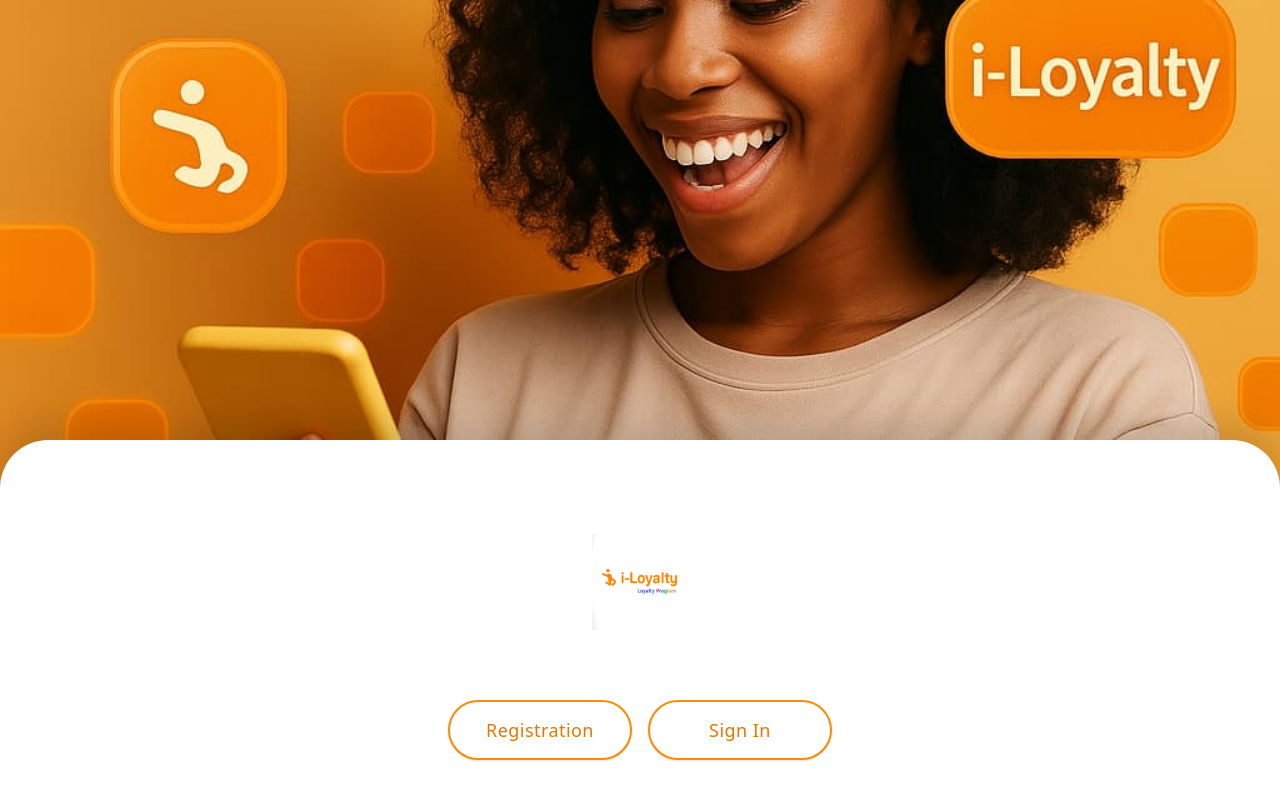
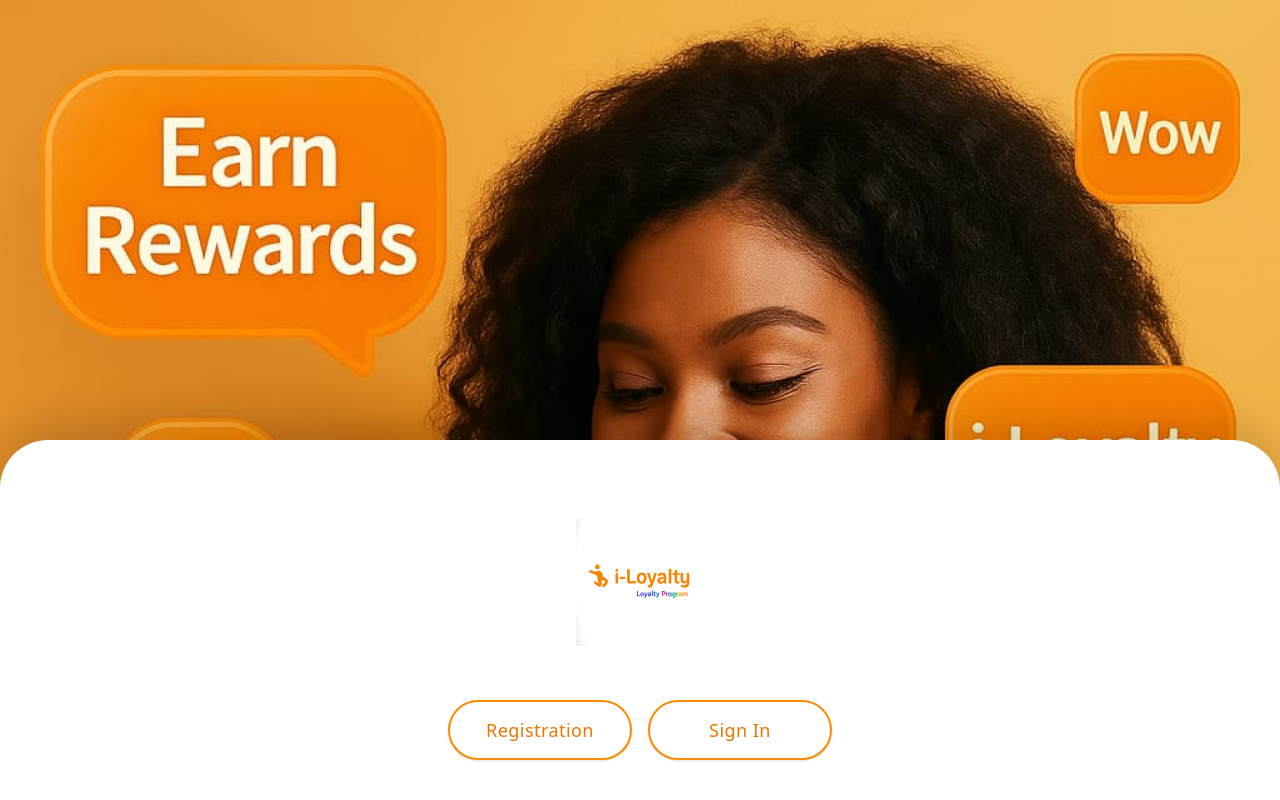
Before and after one commit to Kagz0525/i-loyalty-Antigravity, a React (Vite) app: page /landing in a window 1280 px wide. Built offline with nearby package versions, Linux system fonts and the light colour scheme.

Commit message:
Fix Landing screen layout: increase logo size, use dvh for height, and prevent image cropping

```diff
--- a/src/pages/Landing.tsx
+++ b/src/pages/Landing.tsx
@@ -5,23 +5,27 @@
   const navigate = useNavigate();
 
   return (
-    <div className="min-h-screen bg-[#FFFDF9] flex flex-col relative overflow-hidden">
+    <div className="min-h-[100dvh] bg-[#f89c1e] flex flex-col relative overflow-hidden">
       {/* Top half with the lady image */}
       <div
-        className="absolute top-0 left-0 right-0 h-[65vh] bg-cover bg-center"
-        style={{ backgroundImage: 'url(/assets/landing-bg.jpg)' }}
+        className="absolute top-0 left-0 right-0 h-[60dvh] w-full bg-top bg-no-repeat"
+        style={{
+          backgroundImage: 'url(/assets/landing-bg.jpg)',
+          backgroundSize: '100% auto', // This ensures the width fits perfectly without cropping
+          backgroundColor: '#f69a19' // Fallback orange color
+        }}
       />
 
       {/* Bottom half with the white arc and buttons */}
-      <div className="absolute bottom-0 left-0 right-0 h-[45vh] bg-white rounded-t-[3rem] shadow-[0_-15px_40px_rgba(0,0,0,0.15)] flex flex-col items-center pt-10 px-8 pb-10 z-10">
+      <div className="absolute bottom-0 left-0 right-0 h-[45dvh] bg-white rounded-t-[3rem] shadow-[0_-15px_40px_rgba(0,0,0,0.15)] flex flex-col items-center pt-8 px-6 pb-8 z-10">
 
         {/* Logo */}
-        <div className="flex-1 flex items-center justify-center w-full max-w-sm mb-4">
-          <img src="/assets/logo.png" alt="i-Loyalty Logo" className="h-24 w-auto object-contain" />
+        <div className="flex-1 flex items-center justify-center w-full max-w-sm mb-2">
+          <img src="/assets/logo.png" alt="i-Loyalty Logo" className="h-32 w-auto object-contain" />
         </div>
 
         {/* Buttons */}
-        <div className="w-full max-w-sm flex flex-row gap-4 mt-auto">
+        <div className="w-full max-w-sm flex flex-row gap-4 mt-auto mb-2">
           <button
             onClick={() => navigate('/login?mode=sign-up')}
             className="flex-1 py-3.5 px-2 bg-white border-2 border-orange-500 text-orange-600 rounded-[2rem] font-medium text-lg hover:bg-orange-50 transition-colors shadow-sm text-center tracking-wide"
```
